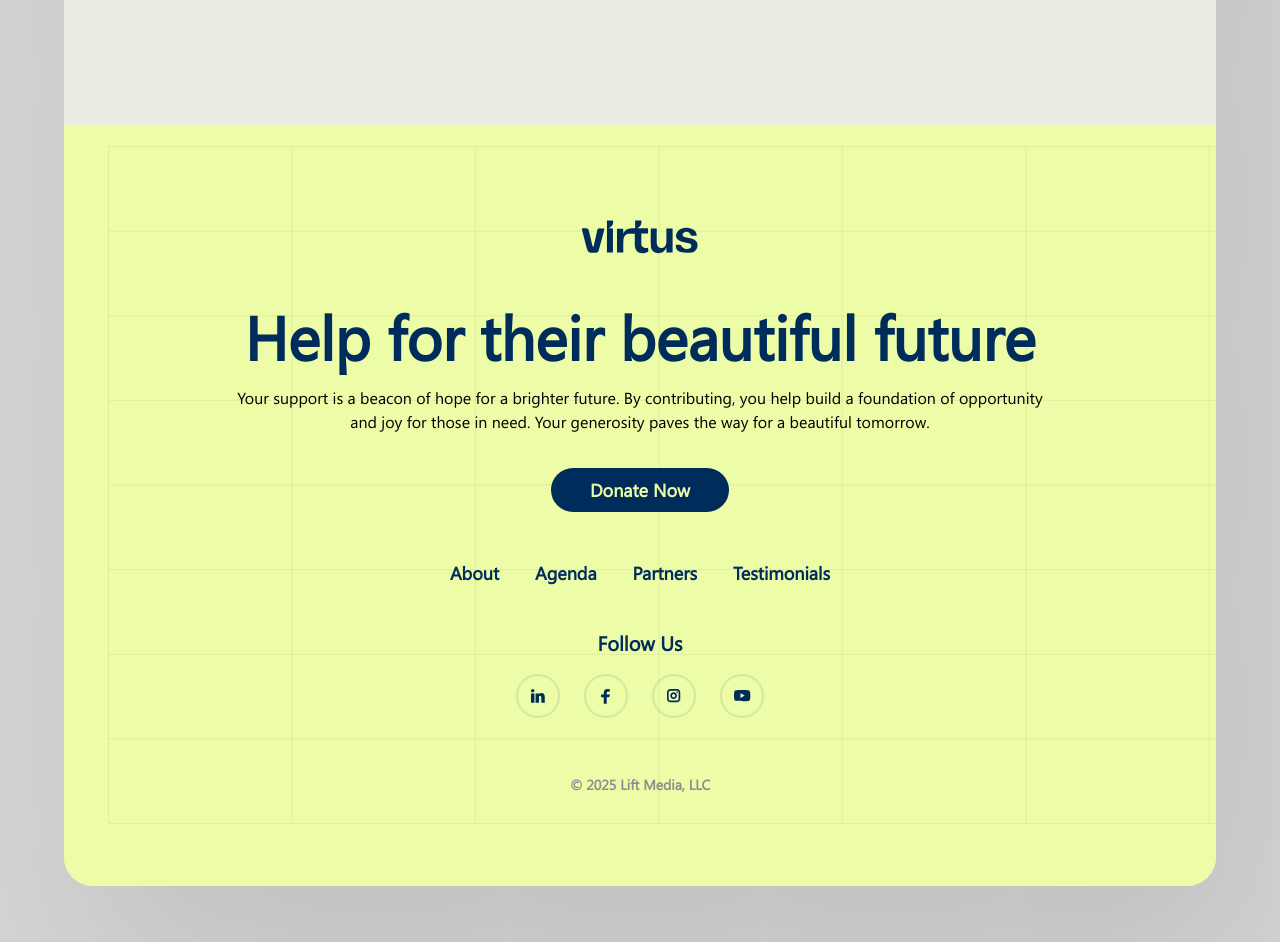
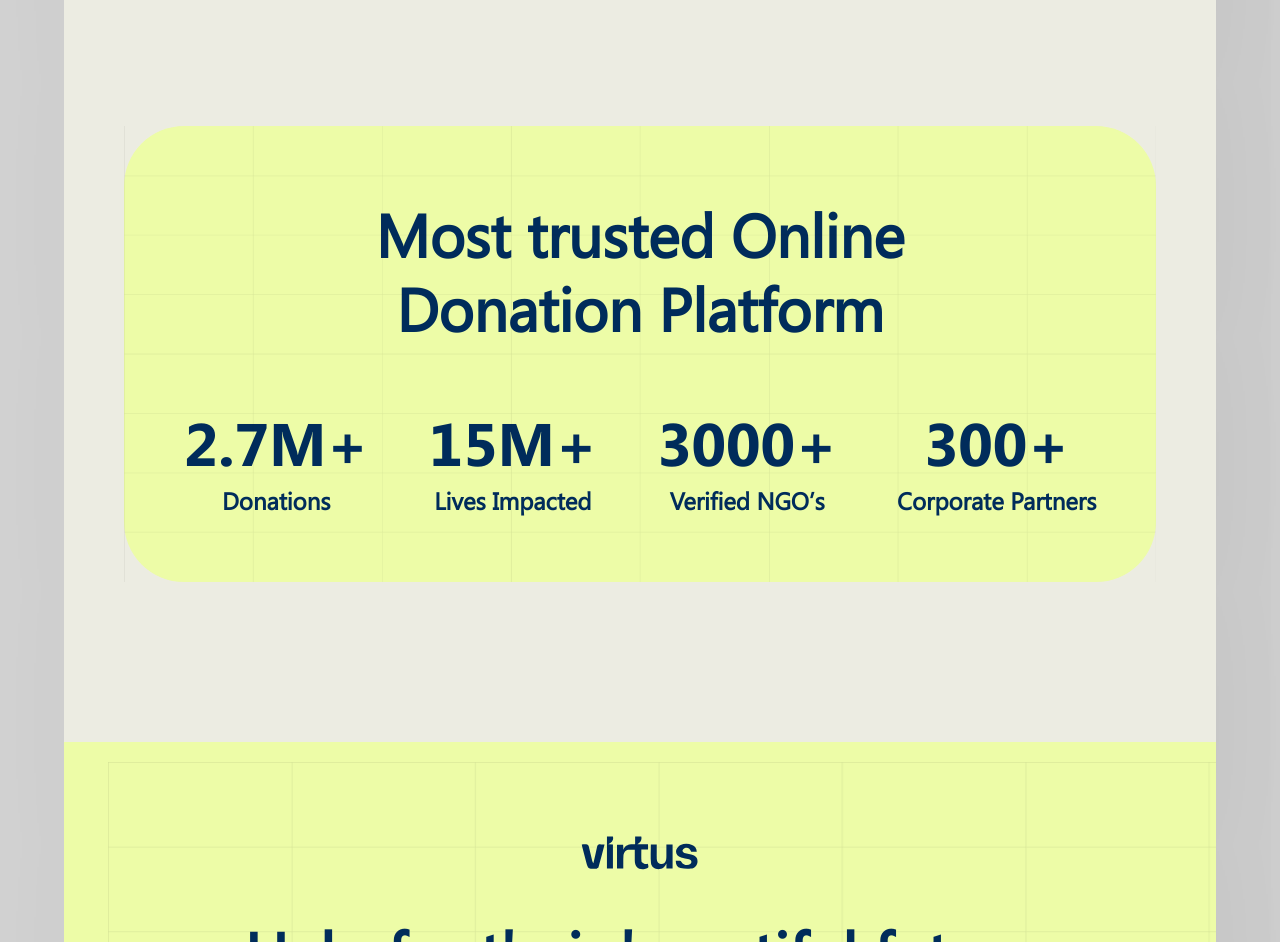
Before and after one commit to Ultroneous-Technologies-LLP/non-profit-ngo, a Next.js app: page / in a window 1280 px wide. Shown: the part 3220-4162 px from the top of the page. Built offline with nearby package versions, Linux system fonts and the light colour scheme.

Commit message:
feat(home-page): created most trusted online donation platform section

```diff
--- a/src/app/(home)/page.tsx
+++ b/src/app/(home)/page.tsx
@@ -1,16 +1,17 @@
 import data from "@/content/home-page.json";
-import { AboutUs, Hero, WeNeed } from "@/components";
+import { AboutUs, Hero, MostTrusted, WeNeed } from "@/components";
 
 import { HomePageProps } from "./types";
 
 const Home = () => {
-  const { hero, weNeed, aboutUs }: HomePageProps = data;
+  const { hero, weNeed, aboutUs, mostTrusted }: HomePageProps = data;
 
   return (
     <>
       <Hero {...hero} />
       <WeNeed {...weNeed} />
       <AboutUs {...aboutUs} />
+      <MostTrusted {...mostTrusted} />
     </>
   );
 };
--- /dev/null
+++ b/src/components/home/MostTrusted/MostTrusted.tsx
@@ -0,0 +1,41 @@
+import { FC } from "react";
+import Image from "next/image";
+
+import { Container } from "@/components/common";
+
+import { MostTrustedProps } from "./type";
+
+export const MostTrusted: FC<MostTrustedProps> = ({
+  backgroundImage,
+  stats,
+  title,
+}) => {
+  return (
+    <Container
+      backgroundClassName="mx-4 xl:mx-15 pb-25 xl:pb-40 overflow-hidden"
+      className="bg-primary-yellow rounded-[20px] xl:rounded-[60px] py-6 xl:py-17.5 relative"
+    >
+      <h2 className="z-10 font-segoe-regular font-semibold text-[32px]/10 xl:text-[60px]/18.5 text-primary-blue md:max-w-100 xl:max-w-140 w-full mx-auto text-center pb-8 xl:pb-15">
+        <span>{title}</span>
+      </h2>
+      <div className="flex flex-col md:flex-row gap-6 md:gap-0 justify-evenly z-10">
+        {stats.map(({ label, number }) => (
+          <div key={number} className="text-center">
+            <h3 className="font-segoe-bold font-bold text-[32px]/10 xl:text-[60px]/18.5 text-primary-blue pb-2 xl:pb-2.5">
+              <span>{number}</span>
+            </h3>
+            <h4 className="font-segoe-regular font-semibold text-sm/5 xl:text-2xl/6 text-primary-blue">
+              <span>{label}</span>
+            </h4>
+          </div>
+        ))}
+      </div>
+      <Image
+        src={backgroundImage.src}
+        alt={backgroundImage.alt}
+        fill
+        className="absolute inset-0 object-cover object-center z-0"
+      />
+    </Container>
+  );
+};
--- /dev/null
+++ b/src/components/home/MostTrusted/index.ts
@@ -0,0 +1,2 @@
+export * from "./MostTrusted";
+export type { MostTrustedProps } from "./type";
--- /dev/null
+++ b/src/components/home/MostTrusted/type.ts
@@ -0,0 +1,12 @@
+import { Image } from "@/types";
+
+interface Stats {
+  number: string;
+  label: string;
+}
+
+export interface MostTrustedProps {
+  title: string;
+  stats: Stats[];
+  backgroundImage: Image;
+}
--- a/src/components/home/index.ts
+++ b/src/components/home/index.ts
@@ -1,5 +1,7 @@
 export * from './Hero'
 export * from './WeNeed'
 export * from './AboutUs'
+export * from './MostTrusted'
 
 export type { HeroProps } from "./Hero";
+export type { MostTrustedProps } from "./MostTrusted";
--- a/src/content/home-page.json
+++ b/src/content/home-page.json
@@ -76,5 +76,18 @@
       "label": "Discover more",
       "href": "/"
     }
+  },
+  "mostTrusted": {
+    "title": "Most trusted Online Donation Platform",
+    "stats": [
+      { "number": "2.7M+", "label": "Donations" },
+      { "number": "15M+", "label": "Lives Impacted" },
+      { "number": "3000+", "label": "Verified NGO’s" },
+      { "number": "300+", "label": "Corporate Partners" }
+    ],
+    "backgroundImage": {
+      "src": "/assets/images/background-rows.png",
+      "alt": "Decorative background rows pattern"
+    }
   }
 }
```
Also changed, not shown: src/app/(home)/types.ts (+10 -2 lines).
